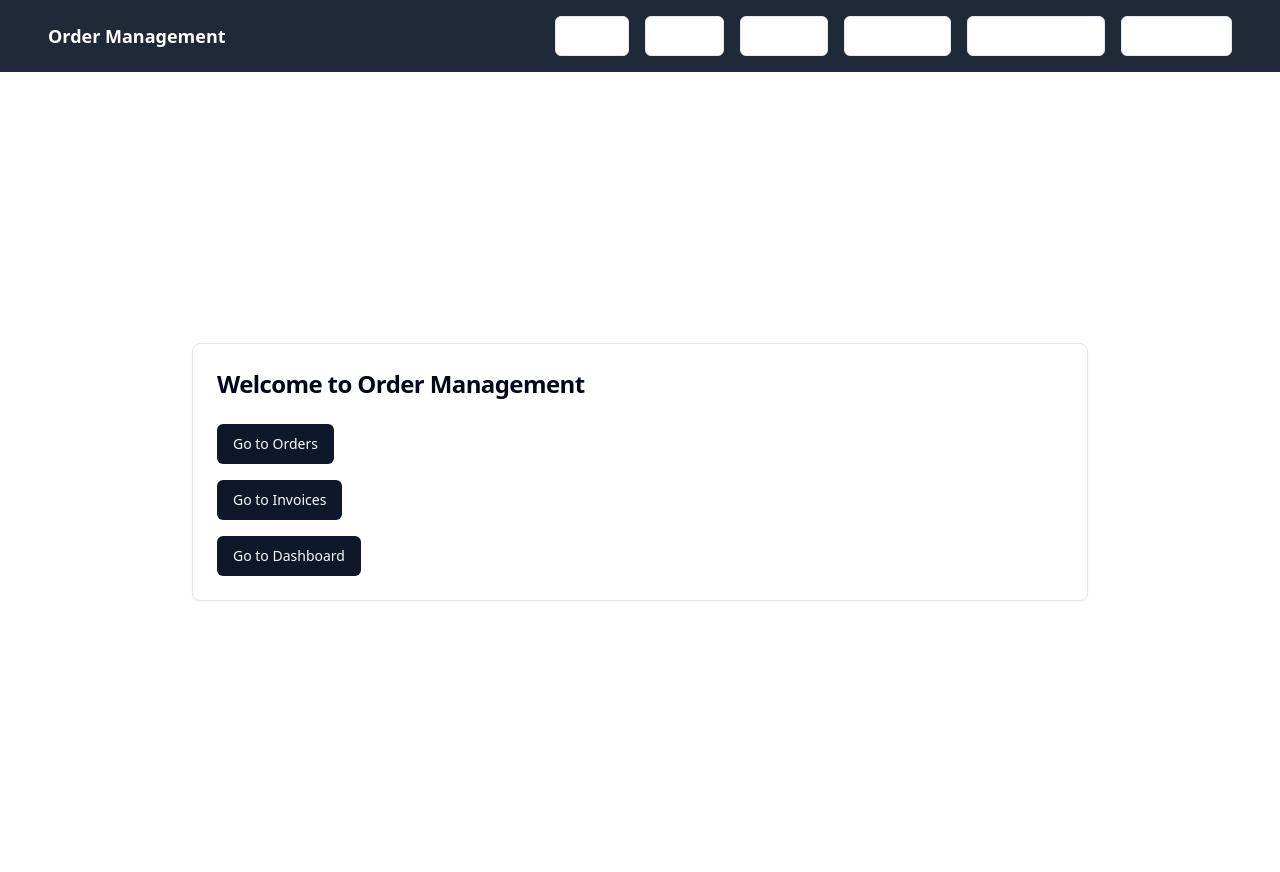
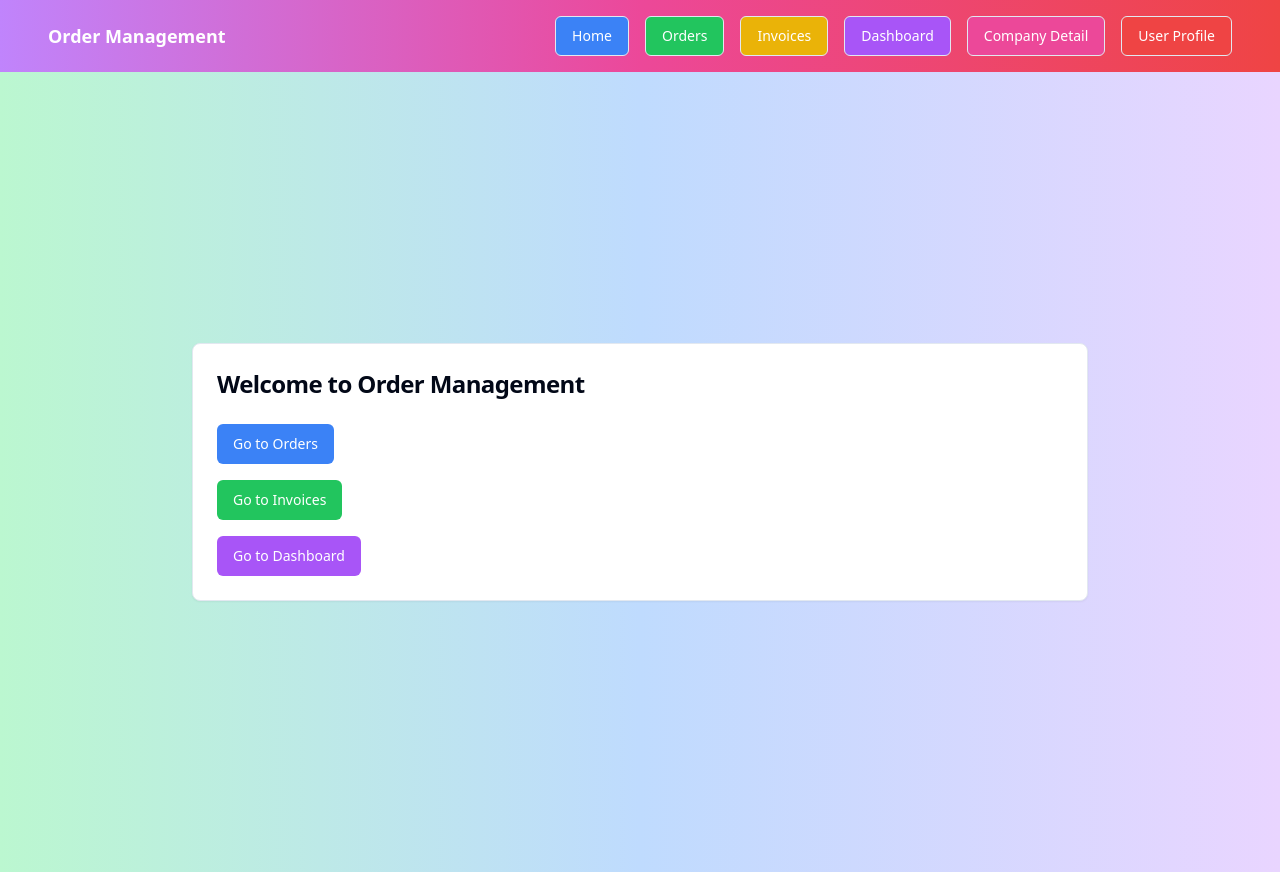
Before and after one commit to GPT-Engineer-App/order-management-ui, a React (Vite) app: page / in a window 1280 px wide. Built offline with nearby package versions, Linux system fonts and the light colour scheme.

Commit message:
Updated UI to be more colorful, similar to ZOHO. Added vibrant colors to the navbar, buttons, and other UI elements to make the interface more engaging and visually appealing.

```diff
--- a/src/components/Navbar.jsx
+++ b/src/components/Navbar.jsx
@@ -4,27 +4,27 @@ import { Button } from '@/components/ui/button';
 
 const Navbar = () => {
   return (
-    <nav className="bg-gray-800 p-4">
+    <nav className="bg-gradient-to-r from-purple-400 via-pink-500 to-red-500 p-4">
       <div className="container mx-auto flex justify-between items-center">
         <div className="text-white text-lg font-bold">Order Management</div>
         <div className="space-x-4">
           <Link to="/">
-            <Button variant="outline" className="text-white">Home</Button>
+            <Button variant="outline" className="text-white bg-blue-500 hover:bg-blue-700">Home</Button>
           </Link>
           <Link to="/orders">
-            <Button variant="outline" className="text-white">Orders</Button>
+            <Button variant="outline" className="text-white bg-green-500 hover:bg-green-700">Orders</Button>
           </Link>
           <Link to="/invoices">
-            <Button variant="outline" className="text-white">Invoices</Button>
+            <Button variant="outline" className="text-white bg-yellow-500 hover:bg-yellow-700">Invoices</Button>
           </Link>
           <Link to="/dashboard">
-            <Button variant="outline" className="text-white">Dashboard</Button>
+            <Button variant="outline" className="text-white bg-purple-500 hover:bg-purple-700">Dashboard</Button>
           </Link>
           <Link to="/company-detail">
-            <Button variant="outline" className="text-white">Company Detail</Button>
+            <Button variant="outline" className="text-white bg-pink-500 hover:bg-pink-700">Company Detail</Button>
           </Link>
           <Link to="/user-profile">
-            <Button variant="outline" className="text-white">User Profile</Button>
+            <Button variant="outline" className="text-white bg-red-500 hover:bg-red-700">User Profile</Button>
           </Link>
         </div>
       </div>
--- a/src/pages/CompanyDetail.jsx
+++ b/src/pages/CompanyDetail.jsx
@@ -3,7 +3,7 @@ import { Card, CardContent, CardHeader, CardTitle } from '@/components/ui/card';
 
 const CompanyDetail = () => {
   return (
-    <div className="h-screen w-screen flex flex-col items-center justify-center space-y-8 p-8">
+    <div className="h-screen w-screen flex flex-col items-center justify-center space-y-8 p-8 bg-gradient-to-r from-green-200 via-blue-200 to-purple-200">
       <Card className="w-full max-w-4xl">
         <CardHeader>
           <CardTitle className="text-2xl">Company Detail</CardTitle>
--- a/src/pages/Dashboard.jsx
+++ b/src/pages/Dashboard.jsx
@@ -11,7 +11,7 @@ const data = [
 
 const Dashboard = () => {
   return (
-    <div className="h-screen w-screen flex flex-col items-center justify-center space-y-8 p-8">
+    <div className="h-screen w-screen flex flex-col items-center justify-center space-y-8 p-8 bg-gradient-to-r from-purple-200 via-pink-200 to-red-200">
       <Card className="w-full max-w-4xl">
         <CardHeader>
           <CardTitle className="text-2xl">Dashboard</CardTitle>
--- a/src/pages/Home.jsx
+++ b/src/pages/Home.jsx
@@ -5,7 +5,7 @@ import { Link } from 'react-router-dom';
 
 const Home = () => {
   return (
-    <div className="h-screen w-screen flex flex-col items-center justify-center space-y-8 p-8">
+    <div className="h-screen w-screen flex flex-col items-center justify-center space-y-8 p-8 bg-gradient-to-r from-green-200 via-blue-200 to-purple-200">
       <Card className="w-full max-w-4xl">
         <CardHeader>
           <CardTitle className="text-2xl">Welcome to Order Management</CardTitle>
@@ -13,13 +13,13 @@ const Home = () => {
         <CardContent>
           <div className="flex flex-col space-y-4">
             <Link to="/orders">
-              <Button className="self-end">Go to Orders</Button>
+              <Button className="self-end bg-blue-500 hover:bg-blue-700 text-white">Go to Orders</Button>
             </Link>
             <Link to="/invoices">
-              <Button className="self-end">Go to Invoices</Button>
+              <Button className="self-end bg-green-500 hover:bg-green-700 text-white">Go to Invoices</Button>
             </Link>
             <Link to="/dashboard">
-              <Button className="self-end">Go to Dashboard</Button>
+              <Button className="self-end bg-purple-500 hover:bg-purple-700 text-white">Go to Dashboard</Button>
             </Link>
           </div>
         </CardContent>
--- a/src/pages/Invoices.jsx
+++ b/src/pages/Invoices.jsx
@@ -33,7 +33,7 @@ const Invoices = () => {
   };
 
   return (
-    <div className="h-screen w-screen flex flex-col items-center justify-center space-y-8 p-8">
+    <div className="h-screen w-screen flex flex-col items-center justify-center space-y-8 p-8 bg-gradient-to-r from-yellow-200 via-red-200 to-pink-200">
       <Card className="w-full max-w-4xl">
         <CardHeader>
           <CardTitle className="text-2xl">Invoice Management</CardTitle>
@@ -50,7 +50,7 @@ const Invoices = () => {
                 <Input id="customer-name" placeholder="Enter Customer Name" />
               </div>
             </div>
-            <Button className="self-end" onClick={handleSearch}>Search</Button>
+            <Button className="self-end bg-blue-500 hover:bg-blue-700 text-white" onClick={handleSearch}>Search</Button>
           </div>
         </CardContent>
       </Card>
--- a/src/pages/Orders.jsx
+++ b/src/pages/Orders.jsx
@@ -33,7 +33,7 @@ const Orders = () => {
   };
 
   return (
-    <div className="h-screen w-screen flex flex-col items-center justify-center space-y-8 p-8">
+    <div className="h-screen w-screen flex flex-col items-center justify-center space-y-8 p-8 bg-gradient-to-r from-blue-200 via-purple-200 to-pink-200">
       <Card className="w-full max-w-4xl">
         <CardHeader>
           <CardTitle className="text-2xl">Order Management</CardTitle>
@@ -50,7 +50,7 @@ const Orders = () => {
                 <Input id="customer-name" placeholder="Enter Customer Name" />
               </div>
             </div>
-            <Button className="self-end" onClick={handleSearch}>Search</Button>
+            <Button className="self-end bg-blue-500 hover:bg-blue-700 text-white" onClick={handleSearch}>Search</Button>
           </div>
         </CardContent>
       </Card>
--- a/src/pages/UserProfile.jsx
+++ b/src/pages/UserProfile.jsx
@@ -3,7 +3,7 @@ import { Card, CardContent, CardHeader, CardTitle } from '@/components/ui/card';
 
 const UserProfile = () => {
   return (
-    <div className="h-screen w-screen flex flex-col items-center justify-center space-y-8 p-8">
+    <div className="h-screen w-screen flex flex-col items-center justify-center space-y-8 p-8 bg-gradient-to-r from-yellow-200 via-red-200 to-pink-200">
       <Card className="w-full max-w-4xl">
         <CardHeader>
           <CardTitle className="text-2xl">User Profile</CardTitle>
```
